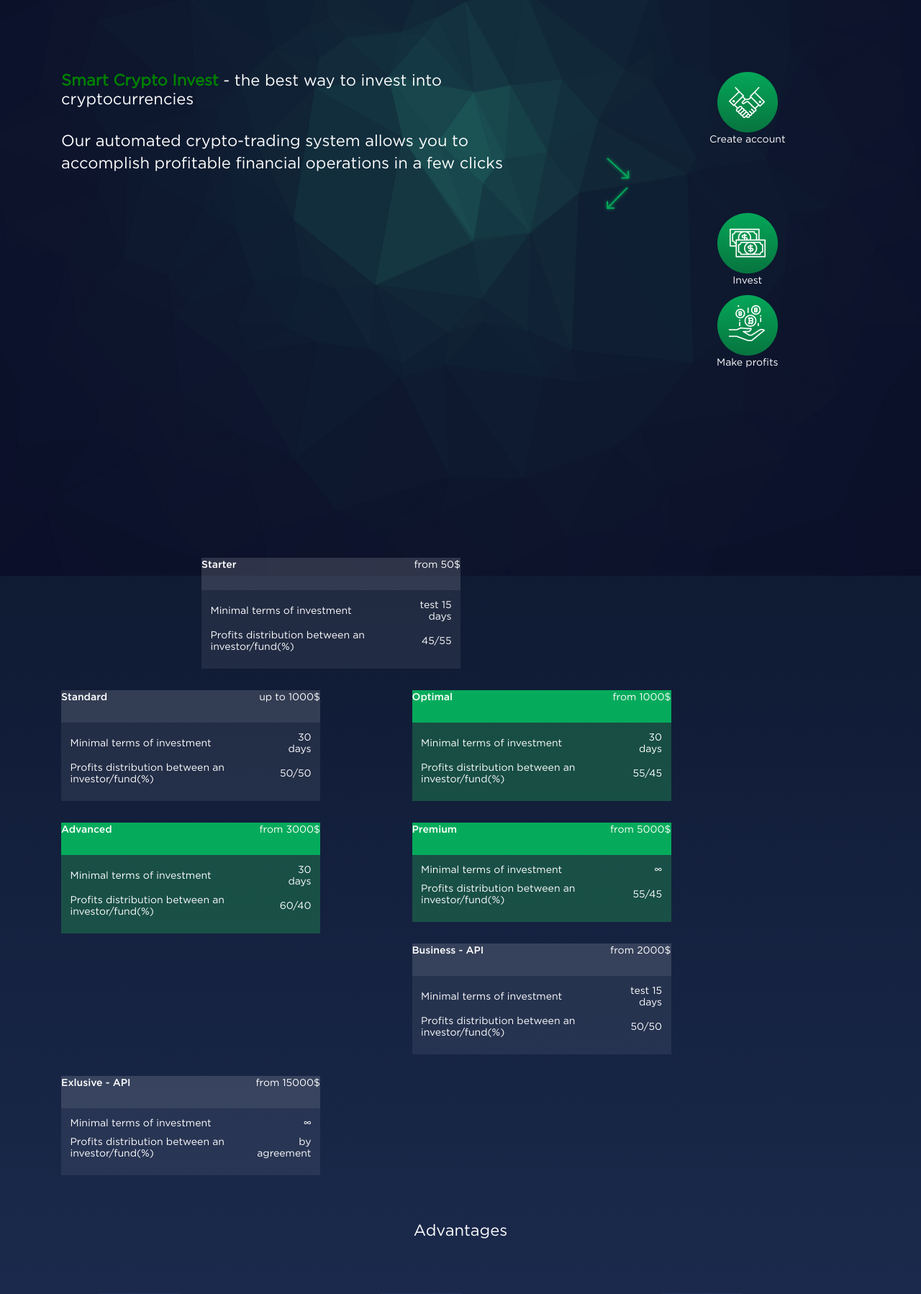
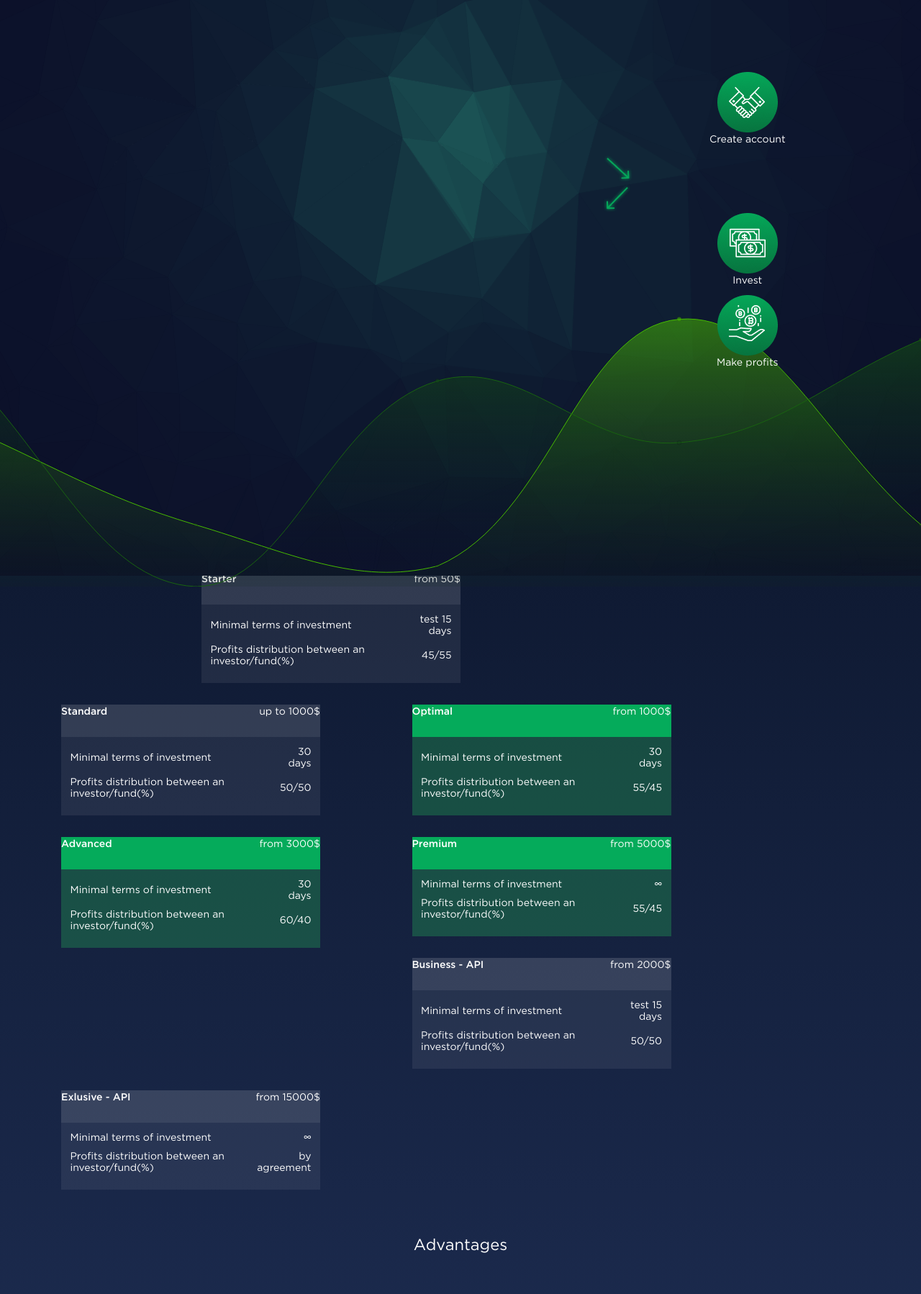
Before and after one commit to DKSGROUP/Crypto, a Yii app: template views/site/index.php in a window 1280 px wide. Shown: the top 1798 px of the page at 72% size. Run offline with PHP 8.4 and a stand-in for Yii, Linux system fonts and the light colour scheme; the template is opened without the code that fills it, so the values that code supplies are empty; some libraries are stand-ins or nearby versions.

Commit message:
fix script

```diff
--- a/views/site/index.php
+++ b/views/site/index.php
@@ -51,7 +51,7 @@ $this->title = 'Smart Crypto Invest';
                         </div>
                     </div>-->
 
-                    <div class="col-md-5" style="padding-top:100px; padding-left:100px;">
+                    <div class="col-md-5 ellipse-main" style="padding-top:100px; padding-left:100px;">
                         <div class="row">
                             <div class="col-6">
                                 <div class="text text-center">
@@ -104,12 +104,21 @@ $this->title = 'Smart Crypto Invest';
             </div>
         </div>
     </section>
-    <section class="graph">
-        <canvas id="lineChart" style="display: block; width: 100%; height: 400px !important; z-index: 999; position: relative;overflow: auto;" class="chartjs-render-monitor"></canvas>
+
+    <!--
+    packages status: почти;
+
+    to do:
+    -прогуглить как сделать нормальные линки, а не костыльную херь
+    -->
+
+    <section class="invest-packages">
+        <section class="graph">
+            <canvas id="lineChart" style="display: block; width: 100%; height: 400px !important; position: absolute; bottom: -15px;" class="chartjs-render-monitor"></canvas>
 
 
-        <?php
-        echo"<script language='javascript'>
+            <?php
+            echo"<script language='javascript'>
         var ctxL = document.getElementById(\"lineChart\").getContext('2d');
 
         var gradientFill = ctxL.createLinearGradient(0, 400, 0, 0);
@@ -201,17 +210,9 @@ $this->title = 'Smart Crypto Invest';
         });
         </script>
         ";
-        ?>
-    </section>
+            ?>
+        </section>
 
-    <!--
-    packages status: почти;
-
-    to do:
-    -прогуглить как сделать нормальные линки, а не костыльную херь
-    -->
-
-    <section class="invest-packages">
         <div class="container">
             <div class="row">
                 <div class="col-12 text-center" style="margin: 25px 0;">
--- a/web/css/style.css
+++ b/web/css/style.css
@@ -29,7 +29,6 @@ h1{
     line-height: 26px;
 }
 
-
 .green b{
     color: green;
 }
@@ -39,21 +38,26 @@ h1{
     margin-top: 100px;
 }
 
+
+#container{
+    z-index: 1;
+}
 .graph{
     position: absolute;
-//top: -10%;
     bottom: 0;
-    z-index: -1;
     left: -5%;
-    size: 100%;
     height: 500px !important;
     width: 105% !important; /*работает - НЕ ЛАПАЙ И МОЛИСЬ НА ЭТО!*/
+    z-index: 2;
+}
+.ellipse-main{
+    z-index: 999;
 }
 
 
 /*---------cards----------*/
 .invest-packages{
-    margin-top: 160px;
+    margin-top: 180px;
     padding-bottom: 30px;
 }
 
```
